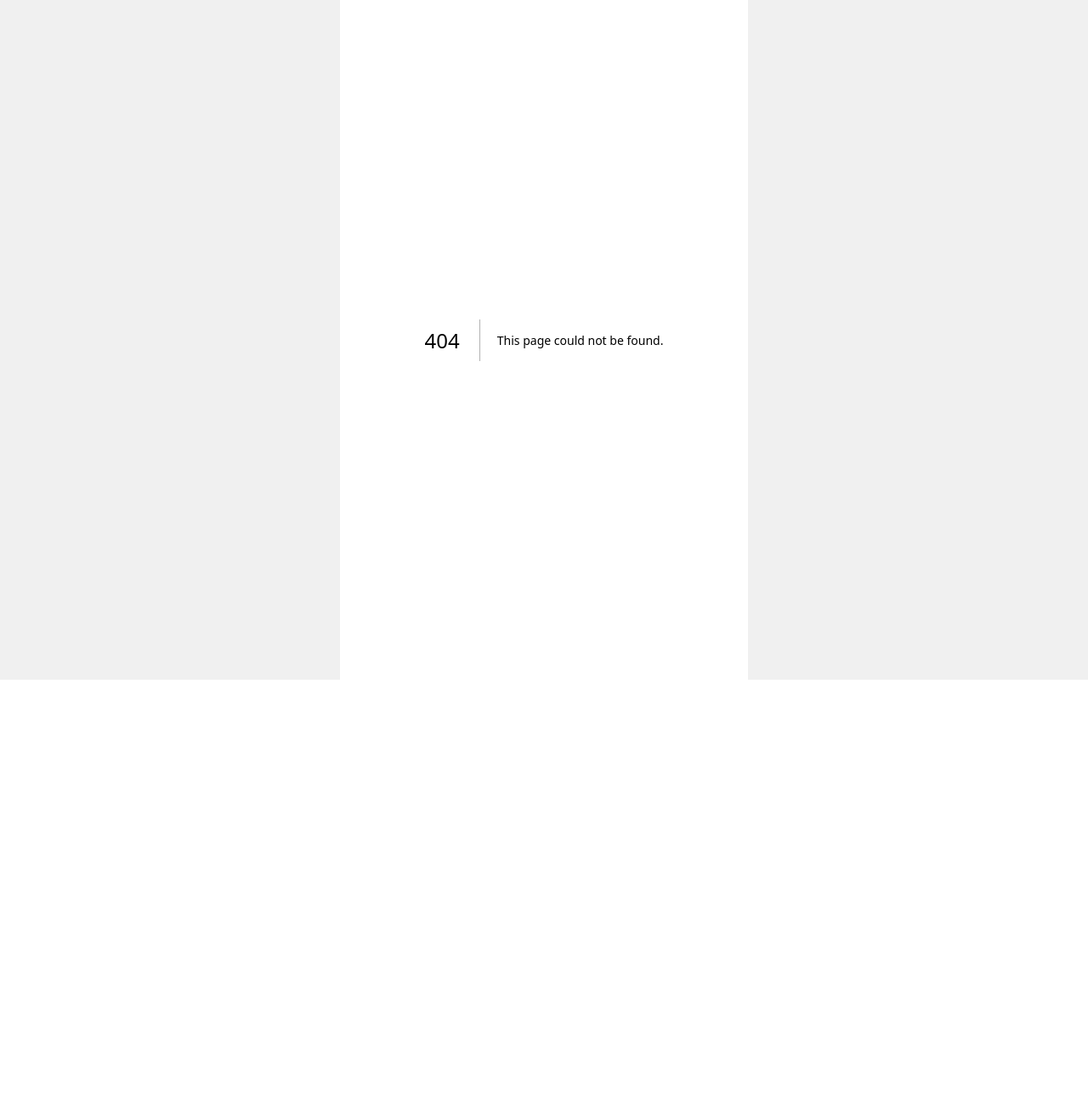
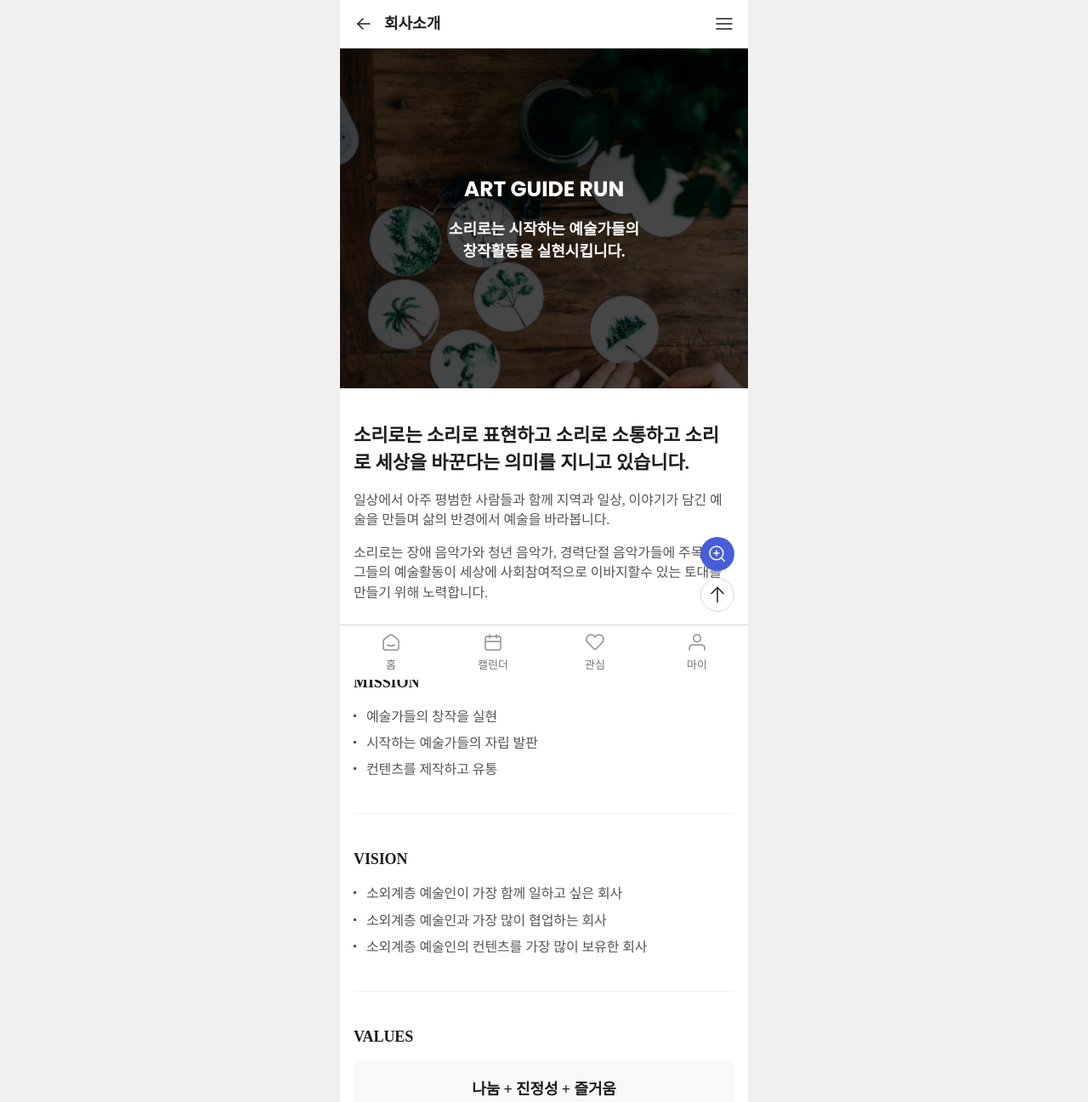
Before and after one commit to metamonster-dev/art-guide-run-client, a Next.js app: page /company in a window 1280 px wide. Before the commit this address had no page. Shown: the top 1297 px of the page at 85% size. Before the commit the page ends 800 px from the top, so only its background shows below. Built offline with nearby package versions, Linux system fonts and the light colour scheme; a web font is replaced by a local one.

Commit message:
publish: 회사소개 페이지

```diff
--- /dev/null
+++ b/src/app/company/page.tsx
@@ -0,0 +1,113 @@
+import Header from "@/app/shared/components/layout/header";
+import Floating from "@/app/shared/components/layout/floating";
+import BottomNav from "@/app/shared/components/layout/bottomNav";
+
+const CompanyPage = () => {
+  return (
+    <>
+      <div className="sticky_menu">
+        <Header title="회사소개" isBack />
+      </div>
+
+      <div id="contents" tabIndex={-1}>
+        <Floating bottom={80} />
+        <BottomNav />
+
+        <section className="company_tit_area bg01">
+          <h2>ART GUIDE RUN</h2>
+          <p>
+            소리로는 시작하는 예술가들의 <br />
+            창작활동을 실현시킵니다.
+          </p>
+        </section>
+
+        <div className="inner">
+          <div className="company_text_area">
+            <p>
+              <strong>
+                소리로는 소리로 표현하고 소리로 소통하고 소리로 세상을
+                바꾼다는 의미를 지니고 있습니다.
+              </strong>
+            </p>
+            <span>
+              일상에서 아주 평범한 사람들과 함께 지역과 일상, 이야기가 담긴
+              예술을 만들며 삶의 반경에서 예술을 바라봅니다.
+            </span>
+            <span>
+              소리로는 장애 음악가와 청년 음악가, 경력단절 음악가들에 주목하며
+              그들의 예술활동이 세상에 사회참여적으로 이바지할수 있는 토대를
+              만들기 위해 노력합니다.
+            </span>
+          </div>
+          <div className="company_text_area">
+            <h3>MISSION</h3>
+            <ul>
+              <li>예술가들의 창작을 실현</li>
+              <li>시작하는 예술가들의 자립 발판</li>
+              <li>컨텐츠를 제작하고 유통</li>
+            </ul>
+          </div>
+          <div className="company_text_area">
+            <h3>VISION</h3>
+            <ul>
+              <li>소외계층 예술인이 가장 함께 일하고 싶은 회사</li>
+              <li>소외계층 예술인과 가장 많이 협업하는 회사</li>
+              <li>소외계층 예술인의 컨텐츠를 가장 많이 보유한 회사</li>
+            </ul>
+          </div>
+          <div className="company_text_area">
+            <h3>VALUES</h3>
+            <div className="text_area">
+              <p><strong>나눔 + 진정성 + 즐거움</strong></p>
+            </div>
+            <ul>
+              <li>
+                나눔과 진정성, 즐거움이 담긴 모두가 즐길 수 있는 예술 콘텐츠
+                제작
+              </li>
+              <li>좋아하는 일은 밤새 수행</li>
+              <li>밤새 일한 만큼 충분한 쉼을 가짐</li>
+              <li>
+                자신없는 일을 하기보다, 잘할수 있는 일을 최선을 다해 수행
+              </li>
+            </ul>
+          </div>
+        </div>
+
+        <section className="pt_40 pb_150">
+          <div className="inner">
+            <p className="company_desc pb_24">
+              <strong>
+                장애예술인들이 마음껏 달리는 그날까지 <br />
+                빠르게, 잠깐이 아니라 바르게, 끝까지 달립니다
+              </strong>
+            </p>
+
+            <div className="agr_banner_wrap">
+              <h2>
+                1:1 맞춤 컨설팅 플랫폼 <br />
+                아트가이드런
+              </h2>
+              <div className="text_area">
+                <p>
+                  <b>83.5%</b>
+                  고객 성공 퍼센트
+                </p>
+                <p>
+                  <b>1000명</b>
+                  참여 아티스트 수
+                </p>
+                <p>
+                  <b>254억원</b>
+                  참여 사업 금액
+                </p>
+              </div>
+            </div>
+          </div>
+        </section>
+      </div>
+    </>
+  );
+};
+
+export default CompanyPage;
--- a/src/app/interest/page.tsx
+++ b/src/app/interest/page.tsx
@@ -1,11 +1,11 @@
 "use client";
 
 import { useState } from "react";
+import Link from "next/link";
 import Image from "next/image";
 import Header from "@/app/shared/components/layout/header";
 import Floating from "@/app/shared/components/layout/floating";
 import BottomNav from "@/app/shared/components/layout/bottomNav";
-import Link from "next/link";
 
 const InterestPage = () => {
   const [checked, setChecked] = useState<number[]>([]);
--- a/src/app/shared/components/layout/header.tsx
+++ b/src/app/shared/components/layout/header.tsx
@@ -146,7 +146,7 @@ const Header = ({
             <li className="active">
               <button type="button">회사소개</button>
               <ul className="depth02">
-                <li><Link href="/company/company">회사소개</Link></li>
+                <li><Link href="/company">회사소개</Link></li>
               </ul>
             </li>
             <li>
```
